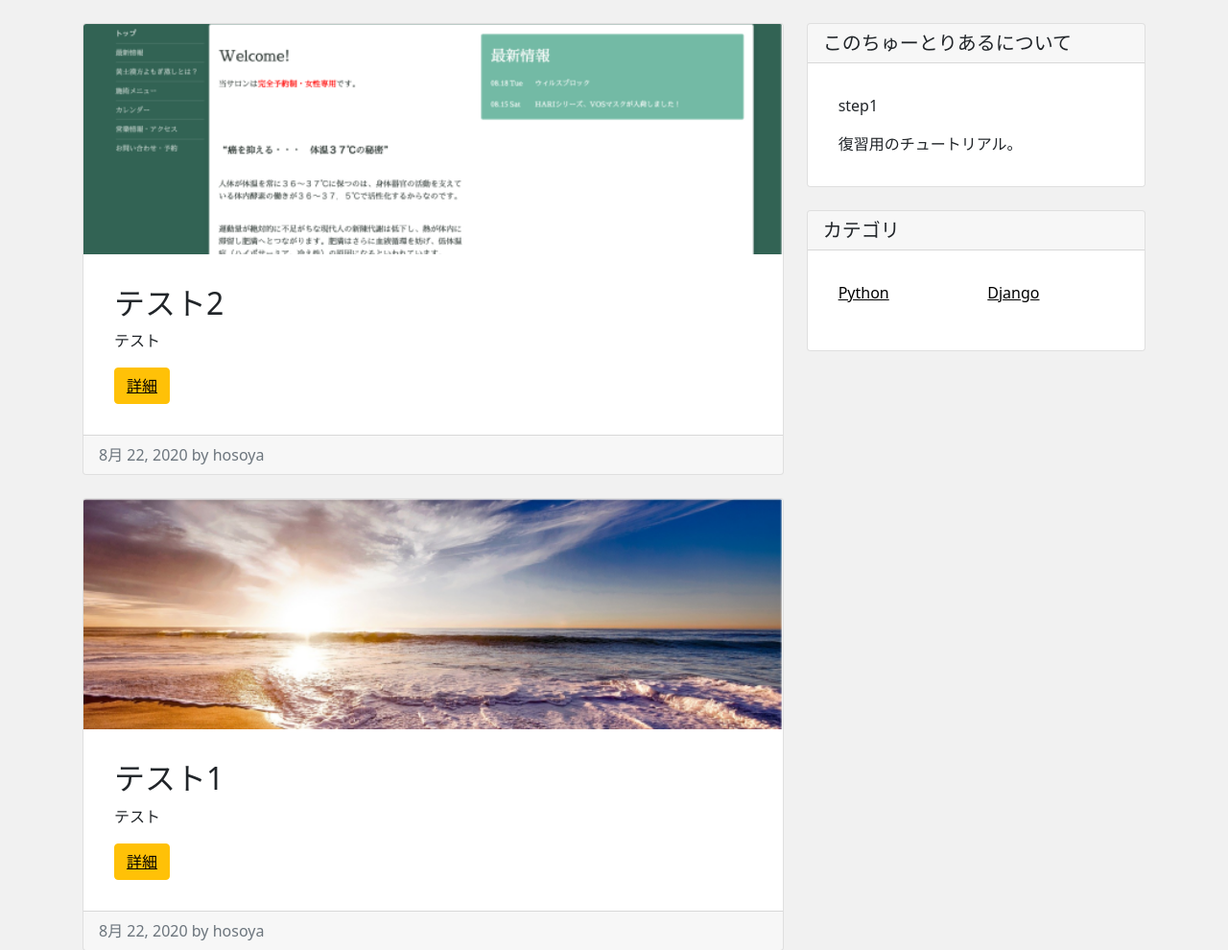
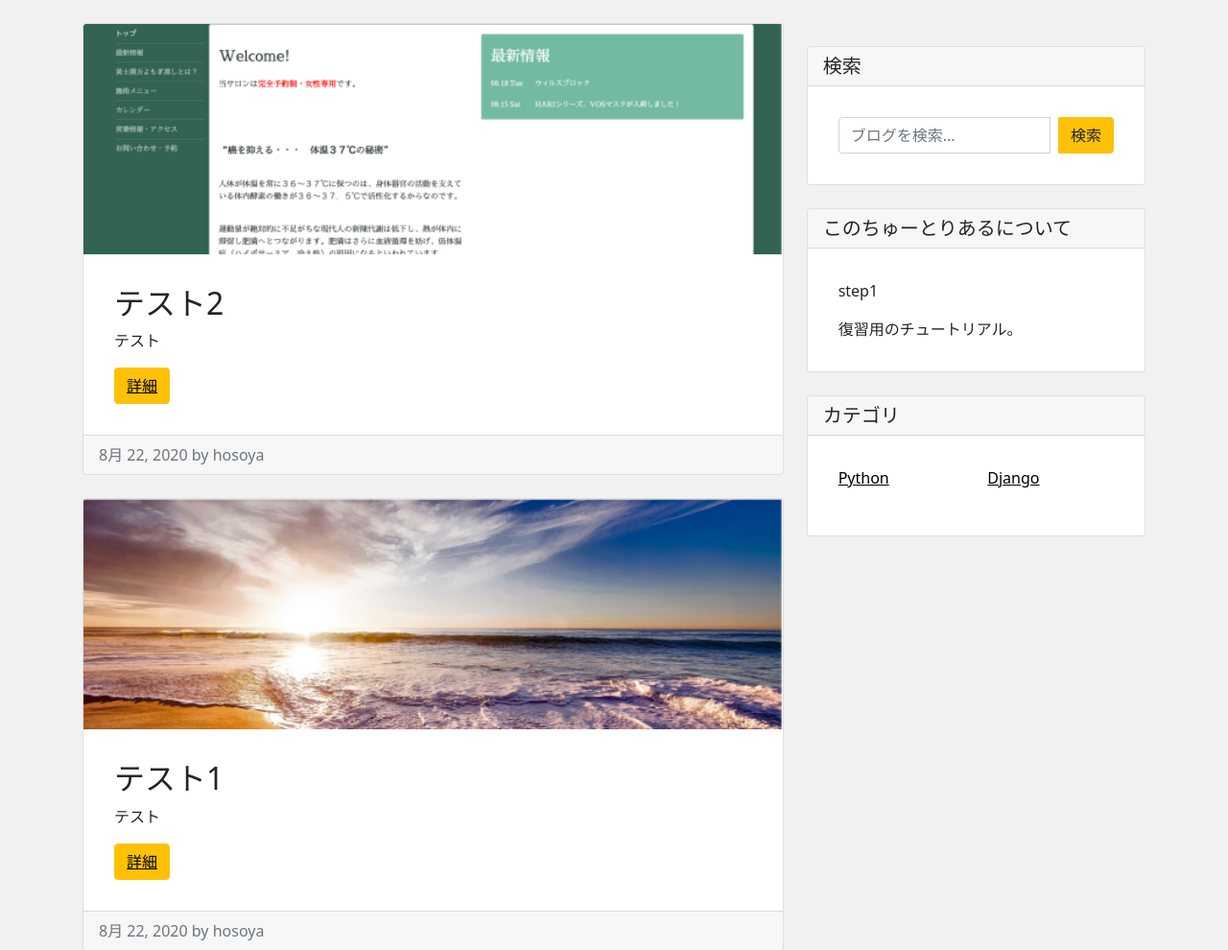
Before and after one commit to akihiro-hosoya/python-program, a Django app: page / in a window 1280 px wide. Shown: the part 56-1046 px from the top of the page at 96% size. Run offline with Django 3.2, Linux system fonts and the light colour scheme; data comes from the database, SQL or seed files in the repository; some libraries are stand-ins or nearby versions.

Commit message:
検索機能追加

```diff
--- a/blog/templates/blog/index.html
+++ b/blog/templates/blog/index.html
@@ -3,6 +3,9 @@
 {% block content %}
 <div class="row my-4">
     <div class="col-md-8">
+        {% if keyword %}
+            <h4 class="mb-4">「{{ keyword }}」の検索結果</h4>
+        {% endif %}
         {% for post in post_data %}
             <div class="card mb-4">
                 {% if post.image %}
@@ -25,6 +28,15 @@
     </div>
 
     <div class="col-md-4">
+        <div class="card my-4">
+            <h5 class="card-header">検索</h5>
+            <div class="card-body">
+                <form method="get" action="{% url 'search' %}" class="input-group">
+                    <input type="text" class="form-control" name="keyword" placeholder="ブログを検索...">
+                    <button class="btn btn-warning ml-2" type="submit">検索</button>
+                </form>
+            </div>
+        </div>
         <div class="card">
             <h5 class="card-header">このちゅーとりあるについて</h5>
             <div class="card-body">
--- a/blog/urls.py
+++ b/blog/urls.py
@@ -8,4 +8,5 @@ urlpatterns = [
     path('post/<int:pk>/edit', views.PostEditView.as_view(), name='post_edit'),
     path('post/<int:pk>/delete', views.PostDeleteView.as_view(), name='post_delete'),
     path('category/<str:category>/', views.CategoryView.as_view(), name='category'),
+    path('search/', views.SearchView.as_view(), name='search'),
 ]
--- a/blog/views.py
+++ b/blog/views.py
@@ -3,6 +3,10 @@ from django.views.generic import View
 from .models import Post, Category
 from .forms import PostForm
 from django.contrib.auth.mixins import LoginRequiredMixin
+
+from django.db.models import Q
+from functools import reduce
+from operator import and_
 
 
 # Create your views here.
@@ -102,3 +106,22 @@ class CategoryView(View):
         return render(request, 'blog/index.html', {
             'post_data': post_data
         })
+
+class SearchView(View):
+    def get(self, request, *args, **kwargs):
+        post_data = Post.objects.order_by('-id')
+        keyword = request.GET.get('keyword')
+
+        if keyword:
+            exclusion_list = set([' ', '　'])
+            query_list = ''
+            for word in keyword:
+                if not word in exclusion_list:
+                    query_list += word
+            query = reduce(and_, [Q(title__icontains=q) | Q(content__icontains=q) for q in query_list])
+            post_data = post_data.filter(query)
+
+        return render(request, 'blog/index.html', {
+            'keyword': keyword,
+            'post_data': post_data
+        })
```
